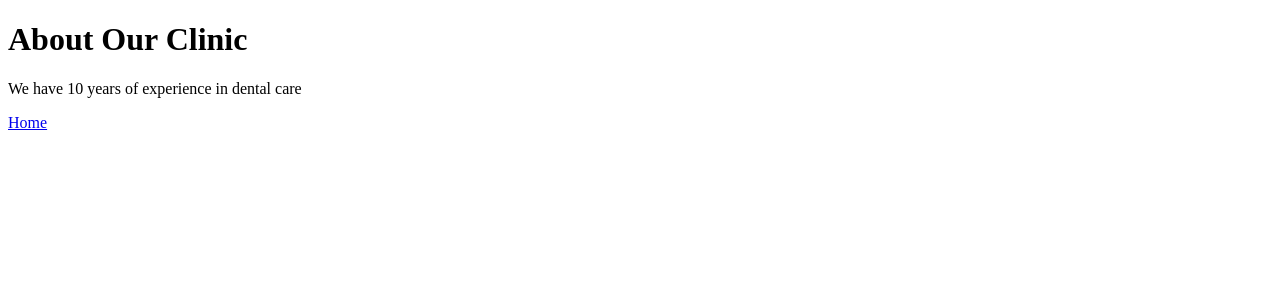
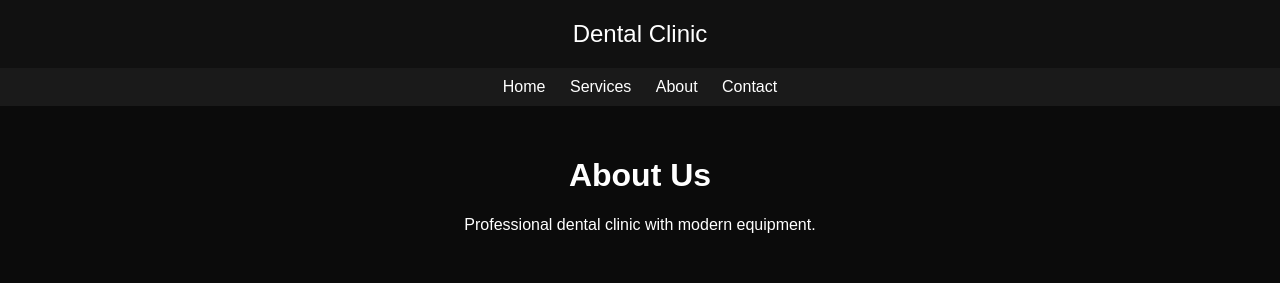
Before and after one commit to ali0992324745-pixel/clinic-site, a plain HTML site: page About.html in a window 1280 px wide. Drawn offline with Linux system fonts and the light colour scheme.

Commit message:
Revise About page content and styling
Updated the About page with a new header and description.

```diff
--- a/About.html
+++ b/About.html
@@ -1,16 +1,63 @@
 <!DOCTYPE html>
 <html>
+
 <head>
+<meta charset="UTF-8">
 <title>About</title>
+
+<style>
+
+body {
+  font-family: Arial;
+  background: #0b0b0b;
+  color: white;
+  margin: 0;
+  text-align: center;
+}
+
+header {
+  background: #111;
+  padding: 20px;
+  font-size: 24px;
+}
+
+nav {
+  background: #1a1a1a;
+  padding: 10px;
+}
+
+nav a {
+  color: white;
+  margin: 10px;
+  text-decoration: none;
+}
+
+.container {
+  padding: 30px;
+}
+
+</style>
+
 </head>
 
 <body>
 
-<h1>About Our Clinic</h1>
+<header>Dental Clinic</header>
 
-<p>We have 10 years of experience in dental care</p>
+<nav>
+<a href="index.html">Home</a>
+<a href="services.html">Services</a>
+<a href="about.html">About</a>
+<a href="contact.html">Contact</a>
+</nav>
 
-<a href="index.html">Home</a>
+<div class="container">
+
+<h1>About Us</h1>
+
+<p>Professional dental clinic with modern equipment.</p>
+
+</div>
 
 </body>
 </html>
```
